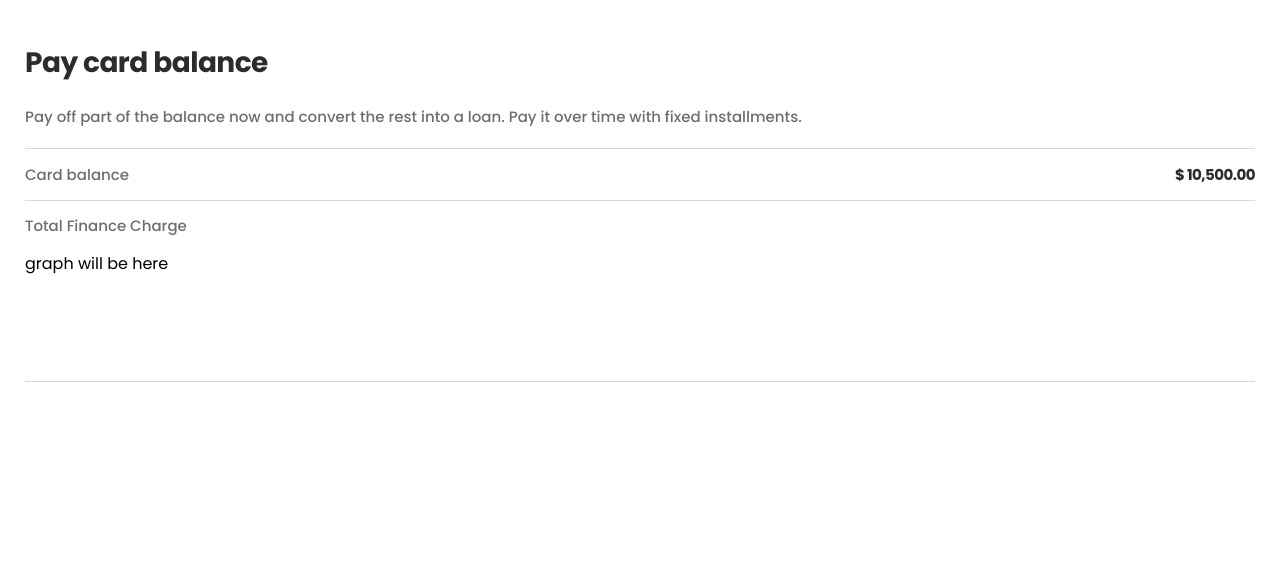
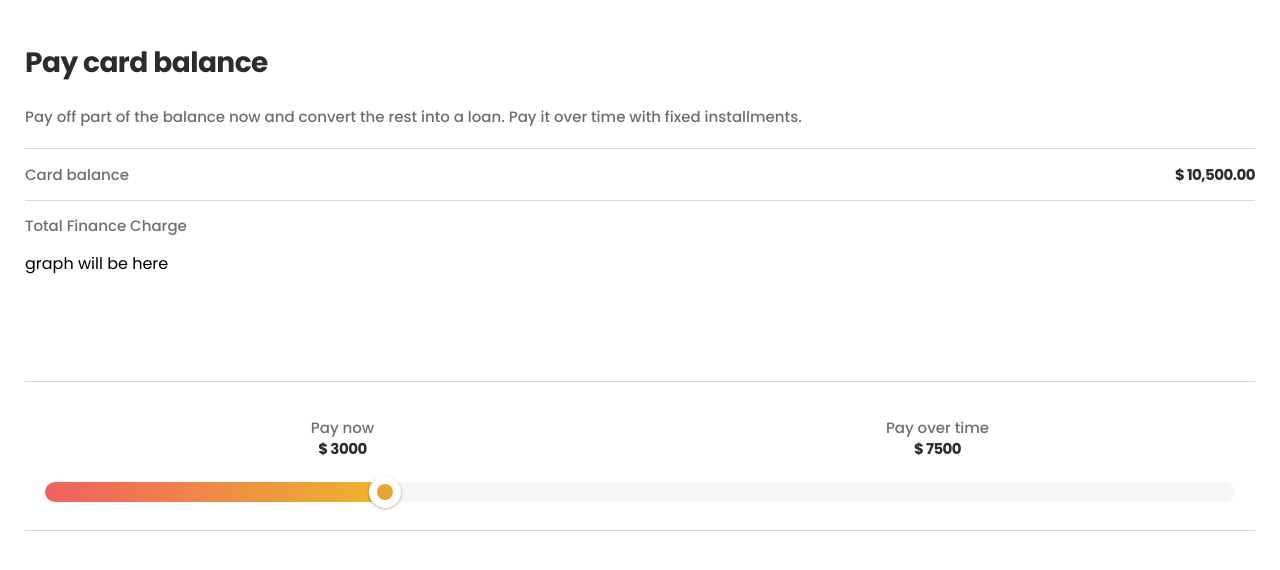
Before and after one commit to s2c130050131527/card-payment, a React (Create React App) app: page / in a window 1280 px wide. Shown: the top 570 px of the page. Built offline with nearby package versions, Linux system fonts and the light colour scheme.

Commit message:
feat: slider complete

```diff
--- a/package.json
+++ b/package.json
@@ -9,6 +9,7 @@
     "node-sass": "5",
     "react": "^17.0.2",
     "react-dom": "^17.0.2",
+    "react-range": "^1.8.9",
     "react-scripts": "4.0.3",
     "web-vitals": "^1.0.1"
   },
--- a/src/App.js
+++ b/src/App.js
@@ -1,17 +1,36 @@
+import { useState } from "react";
 import styles from "./App.module.scss";
 import GraphContainer from "./components/GraphContainer";
-import Header from "./components/Header";
+import PaybackAndSlider from "./components/PaybackAndSlider";
 import TitleCard from "./components/TitleCard";
+import { PayNowAmountContext, TotalAmountContext } from "./context";
 
 function App() {
+  const [amount, setAmount] = useState(10500);
+  const [payNowAmount, setPayNowAmount] = useState([3000]);
+
   return (
+    <TotalAmountContext.Provider
+      value={{
+        amount,
+        setAmount,
+      }}
+    >
+      <PayNowAmountContext.Provider
+        value={{
+          payNowAmount,
+          setPayNowAmount,
+        }}
+      >
         <div className={styles.container}>
-      {/* <Header /> */}
           <div className={styles.body}>
             <TitleCard />
             <GraphContainer />
+            <PaybackAndSlider />
           </div>
         </div>
+      </PayNowAmountContext.Provider>
+    </TotalAmountContext.Provider>
   );
 }
 
--- a/src/components/PaybackAndSlider.jsx
+++ b/src/components/PaybackAndSlider.jsx
@@ -0,0 +1,91 @@
+import { useContext } from "react";
+import { PayNowAmountContext, TotalAmountContext } from "../context";
+import styles from "./PaybackAndSlider.module.scss";
+import { Range } from "react-range";
+
+const PaybackAndSlider = () => {
+  const { amount } = useContext(TotalAmountContext);
+  const { payNowAmount, setPayNowAmount } = useContext(PayNowAmountContext);
+
+  return (
+    <div className={styles.container}>
+      <div className={styles.amounts}>
+        <div className={styles.payNow}>
+          <div className={styles.title}>Pay now</div>
+          <div className={styles.amount}>$ {payNowAmount}</div>
+        </div>
+        <div className={styles.payLater}>
+          <div className={styles.title}>Pay over time</div>
+          <div className={styles.amount}>$ {amount - payNowAmount}</div>
+        </div>
+      </div>
+      <div className={styles.slider}>
+        <Range
+          values={payNowAmount}
+          step={1}
+          min={0}
+          max={amount}
+          rtl={false}
+          onChange={(values) => setPayNowAmount(values)}
+          renderTrack={({ props, children }) => (
+            <div
+              onMouseDown={props.onMouseDown}
+              onTouchStart={props.onTouchStart}
+              style={{
+                ...props.style,
+                height: "36px",
+                display: "flex",
+                width: "100%",
+              }}
+            >
+              <div
+                ref={props.ref}
+                style={{
+                  height: "20px",
+                  width: "100%",
+                  borderRadius: "10px",
+                  background: `linear-gradient(90deg, rgba(240,96,96,1) 0%, rgba(237,179,45,1) ${parseInt(
+                    (payNowAmount / amount) * 100
+                  )}%, rgba(246,246,246,1) ${parseInt(
+                    (payNowAmount / amount) * 100
+                  )}%)`,
+                  alignSelf: "center",
+                }}
+              >
+                {children}
+              </div>
+            </div>
+          )}
+          renderThumb={({ props, isDragged }) => (
+            <div
+              {...props}
+              style={{
+                ...props.style,
+                outline: "none",
+                height: "32px",
+                width: "32px",
+                borderRadius: "16px",
+                backgroundColor: "#FFF",
+                display: "flex",
+                justifyContent: "center",
+                alignItems: "center",
+                boxShadow: "0px 1px 3px rgba(0,0,0,0.3)",
+              }}
+            >
+              <div
+                style={{
+                  height: "16px",
+                  width: "16px",
+                  borderRadius: "8px",
+                  backgroundColor: "rgb(231,164,50)",
+                }}
+              />
+            </div>
+          )}
+        />
+      </div>
+    </div>
+  );
+};
+
+export default PaybackAndSlider;
--- /dev/null
+++ b/src/components/PaybackAndSlider.module.scss
@@ -0,0 +1,36 @@
+.container {
+  padding: 20px;
+  border-bottom: 1px solid #d8d8d8;
+  .amounts {
+    display: flex;
+    padding: 15px 0;
+    .title {
+      font-size: 15px;
+      font-weight: 500;
+      color: #6e6e6e;
+      line-height: 21px;
+    }
+    .amount {
+      font-size: 15px;
+      font-weight: 700;
+      letter-spacing: -0.4pt;
+      color: #2c2c2c;
+      line-height: 21px;
+    }
+    .payNow {
+      display: flex;
+      flex-direction: column;
+      flex: 1;
+      align-items: center;
+    }
+    .payLater {
+      display: flex;
+      flex-direction: column;
+      flex: 1;
+      align-items: center;
+    }
+  }
+  .slider {
+    width: 100%;
+  }
+}
--- /dev/null
+++ b/src/context.js
@@ -0,0 +1,11 @@
+import { createContext } from "react";
+
+export const TotalAmountContext = createContext({
+  amount: 0,
+  setAmount: () => {},
+});
+
+export const PayNowAmountContext = createContext({
+  payNowAmount: 0,
+  setPayNowAmount: () => {},
+});
```
Also changed, not shown: src/components/Repayment.jsx (added), src/components/Repayment.module.scss (added), 2 other files (tests, documents, lock files or other folders). Lines whose indentation alone changed are shown as unchanged.
